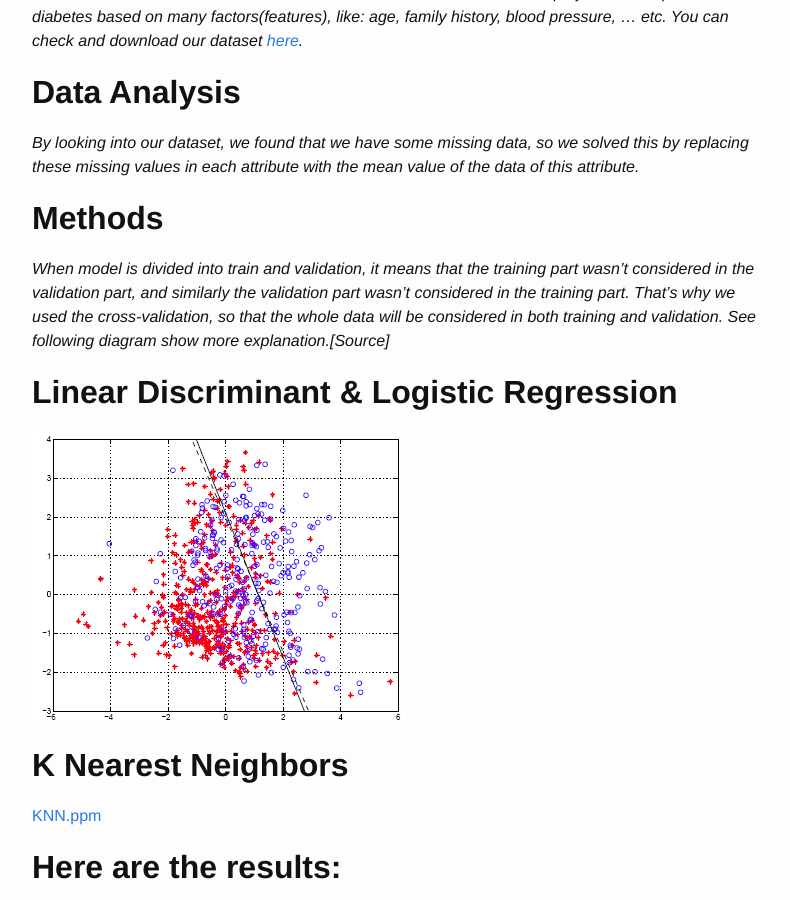
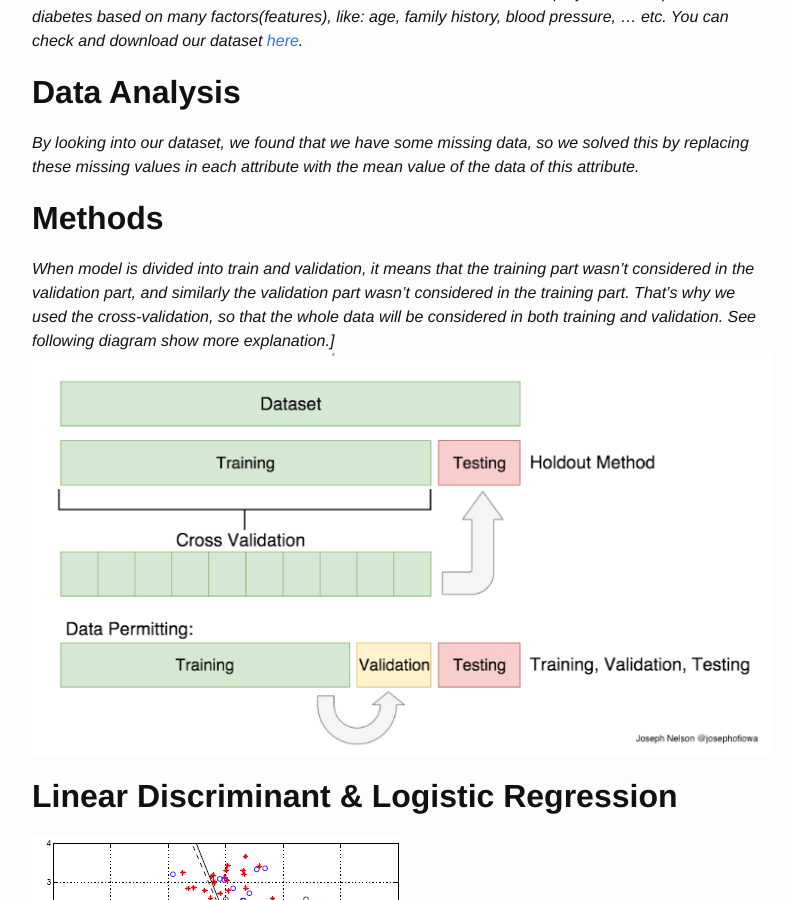
Before and after one commit to Menna-Rafat/menna-rafat.github.io, a Jekyll site: the page built from _posts/2019-12-06-dataset-analysis-and-machine-learning.markdown, in a window 1280 px wide and 900 px high, scrolled down 333 px. Shown: the whole window, without its empty margins (238-1028 px from the left). Built offline with Jekyll 4.4.1, drawn with Linux system fonts in a browser that asks for light colours.

Commit message:
Updated Dataset Analysis And Machine Learning

```diff
--- a/_posts/2019-12-06-dataset-analysis-and-machine-learning.markdown
+++ b/_posts/2019-12-06-dataset-analysis-and-machine-learning.markdown
@@ -10,9 +10,11 @@ layout: post
 ## **Data Analysis**
 *By looking into our dataset, we found that we have some missing data, so we solved this by replacing these missing values in each attribute with the mean value of the data of this attribute.*
 ## **Methods**
-*When model is divided into train and validation, it means that the training part wasn't considered in the validation part, and similarly the validation part wasn't considered in the training part. That's why we used the cross-validation, so that the whole data will be considered in both training and validation. See following diagram show more explanation.[Source]*
+*When model is divided into train and validation, it means that the training part wasn't considered in the validation part, and similarly the validation part wasn't considered in the training part. That's why we used the cross-validation, so that the whole data will be considered in both training and validation. See following diagram show more explanation.]*
+![train.png](/uploads/train.png)
 ## **Linear Discriminant & Logistic Regression**
 ![lda.gif](/uploads/lda.gif)
+
 ## **K Nearest Neighbors**
 [KNN.ppm](/uploads/KNN.ppm)
 
```
